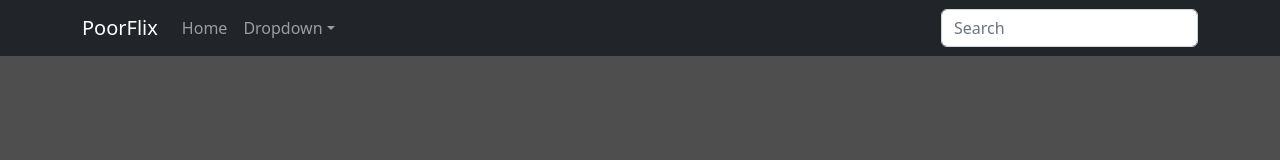
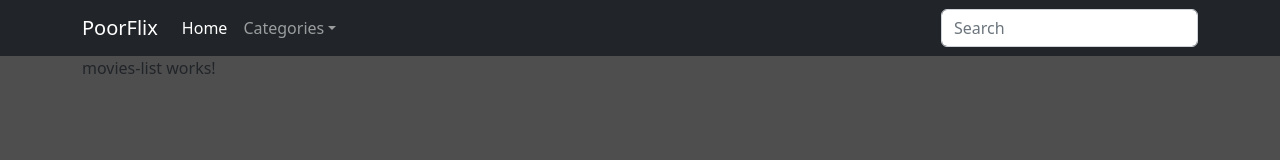
Before and after one commit to enomis-93/angular-movies-app, an Angular app: page /home in a window 1280 px wide. Before the commit this address led to /. Shown: the top 160 px of the page. Built offline with nearby package versions, Linux system fonts and the light colour scheme.

Commit message:
components generated and movie service updated

```diff
--- a/src/app/app-routing.module.ts
+++ b/src/app/app-routing.module.ts
@@ -1,10 +1,14 @@
 import { NgModule } from '@angular/core';
 import { RouterModule, Routes } from '@angular/router';
+import { MoviesListComponent } from './components/movies-list/movies-list.component';
 
-const routes: Routes = [];
+const routes: Routes = [
+  { path: 'home', component: MoviesListComponent },
+  { path: 'category/:id', component: MoviesListComponent },
+];
 
 @NgModule({
   imports: [RouterModule.forRoot(routes)],
-  exports: [RouterModule]
+  exports: [RouterModule],
 })
-export class AppRoutingModule { }
+export class AppRoutingModule {}
--- a/src/app/app.component.html
+++ b/src/app/app.component.html
@@ -1 +1,4 @@
 <app-navbar></app-navbar>
+<div class="container">
+  <router-outlet></router-outlet>
+</div>
--- /dev/null
+++ b/src/app/components/movies-list/movie-detail/movie-detail.component.html
@@ -0,0 +1 @@
+<p>movie-detail works!</p>
--- /dev/null
+++ b/src/app/components/movies-list/movie-detail/movie-detail.component.ts
@@ -0,0 +1,15 @@
+import { Component, OnInit } from '@angular/core';
+
+@Component({
+  selector: 'app-movie-detail',
+  templateUrl: './movie-detail.component.html',
+  styleUrls: ['./movie-detail.component.css']
+})
+export class MovieDetailComponent implements OnInit {
+
+  constructor() { }
+
+  ngOnInit(): void {
+  }
+
+}
--- /dev/null
+++ b/src/app/components/movies-list/movies-list.component.html
@@ -0,0 +1 @@
+<p>movies-list works!</p>
--- /dev/null
+++ b/src/app/components/movies-list/movies-list.component.ts
@@ -0,0 +1,15 @@
+import { Component, OnInit } from '@angular/core';
+
+@Component({
+  selector: 'app-movies-list',
+  templateUrl: './movies-list.component.html',
+  styleUrls: ['./movies-list.component.css']
+})
+export class MoviesListComponent implements OnInit {
+
+  constructor() { }
+
+  ngOnInit(): void {
+  }
+
+}
--- a/src/app/components/navbar/navbar.component.html
+++ b/src/app/components/navbar/navbar.component.html
@@ -16,7 +16,13 @@
     <div class="collapse navbar-collapse" id="navbarsExample07">
       <ul class="navbar-nav mr-auto">
         <li class="nav-item active">
-          <a class="nav-link" href="#">Home </a>
+          <a
+            class="nav-link"
+            href="#"
+            routerLink="/home"
+            routerLinkActive="active"
+            >Home
+          </a>
         </li>
         <li class="nav-item dropdown">
           <a
@@ -25,10 +31,17 @@
             data-toggle="dropdown"
             aria-haspopup="true"
             aria-expanded="false"
-            >Dropdown</a
+            >Categories</a
           >
           <div class="dropdown-menu" aria-labelledby="dropdown07">
-            <a class="dropdown-item" href="#">Action</a>
+            routerLink="/first-component" routerLinkActive="active"
+            <a
+              class="dropdown-item"
+              href="#"
+              routerLink="/category/1"
+              routerLinkActive="active"
+              >Action</a
+            >
             <a class="dropdown-item" href="#">Another action</a>
             <a class="dropdown-item" href="#">Something else here</a>
           </div>
--- a/src/app/services/movies.service.ts
+++ b/src/app/services/movies.service.ts
@@ -8,14 +8,22 @@ export class MoviesService {
   constructor(private http: HttpClient) {}
 
   getAllMovies() {
-    return this.http.get('');
+    return this.http.get('https://cc45-176-62-159-134.eu.ngrok.io/film/all');
   }
 
   getMovieById(id: number) {
-    return this.http.get('');
+    return this.http.get(`https://cc45-176-62-159-134.eu.ngrok.io/film/${id}`);
   }
 
-  getMovieByCategory(CategoryId: number) {
-    return this.http.get('');
+  getMoviesByCategory(categoryId: number) {
+    return this.http.get(
+      `https://cc45-176-62-159-134.eu.ngrok.io/categoria/${categoryId}`
+    );
+  }
+
+  getCategories() {
+    return this.http.get(
+      'https://cc45-176-62-159-134.eu.ngrok.io/categoria/all'
+    );
   }
 }
```
Also changed, not shown: src/app/app.module.ts (+5 -2 lines), src/app/components/movies-list/movie-detail/movie-detail.component.css (added), src/app/components/movies-list/movies-list.component.css (added).
